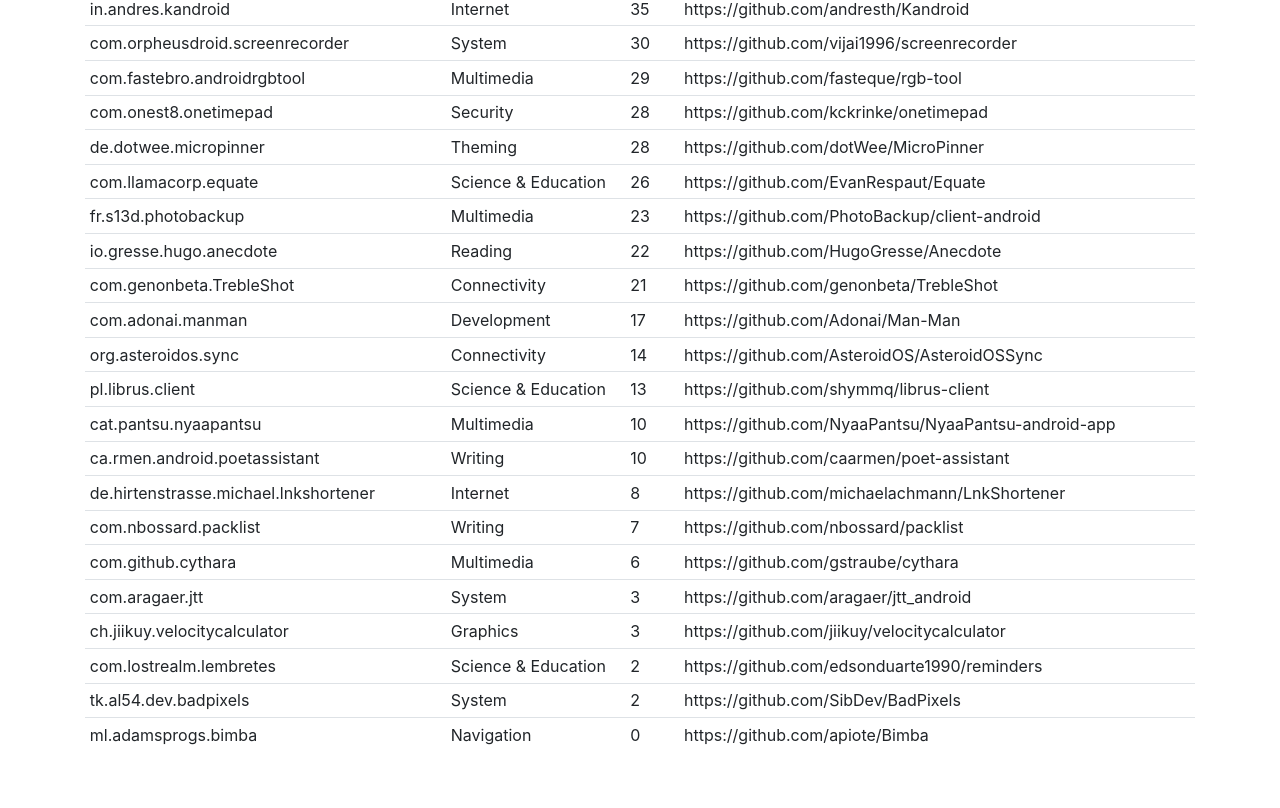
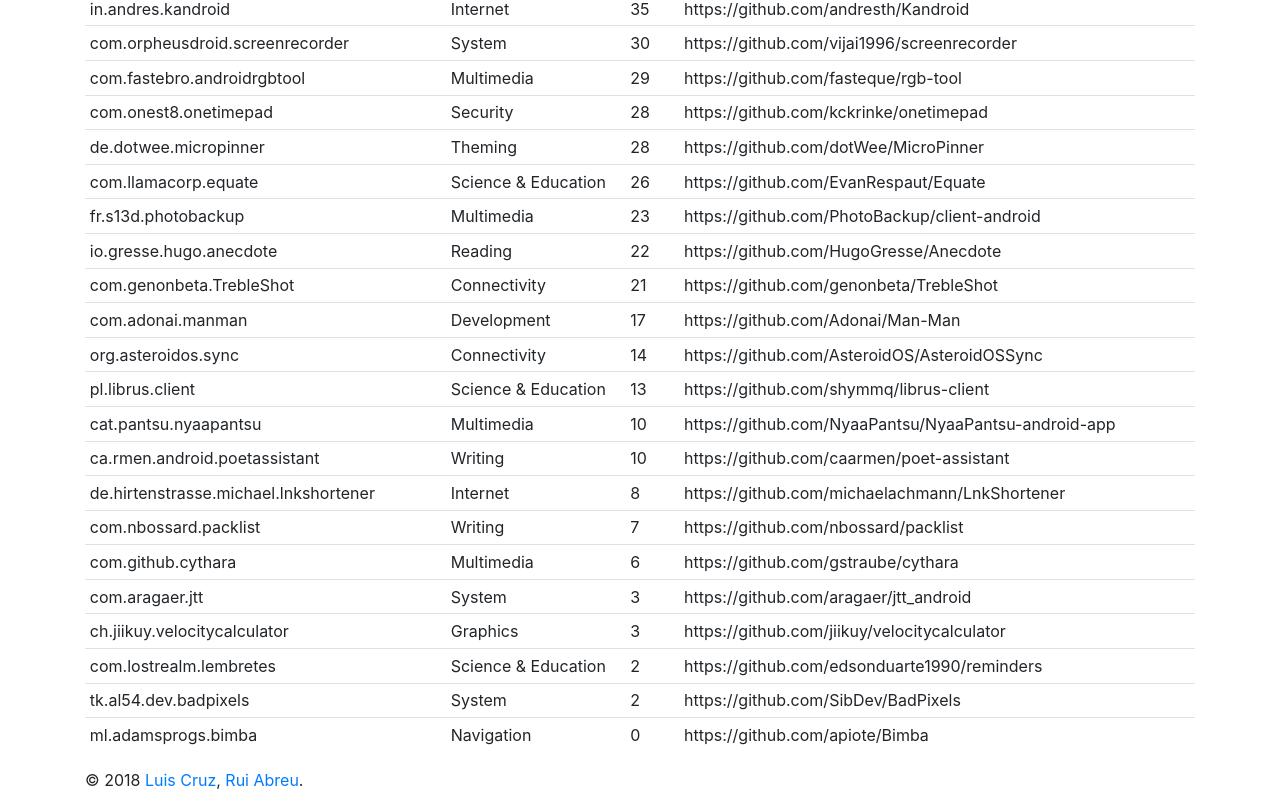
Before and after one commit to luiscruz/android_test_inspector, a plain HTML site: page docs/index.html in a window 1280 px wide. Shown: the part 1433-2241 px from the top of the page. Before the commit the page ends 2201 px from the top, so only its background shows below. Drawn offline with nearby package versions, Linux system fonts and the light colour scheme.

Commit message:
added footer

```diff
--- a/docs/index.html
+++ b/docs/index.html
@@ -20,12 +20,12 @@
   </div>
 </div>
 
-<table>
-</table>
 <div  id='content' class='container'>
 </div>
 
-
+      <footer class='container'>
+        <p>&copy; 2018 <a target='_blank' href='https://luiscruz.github.io'>Luis Cruz</a>, <a href='http://ruimaranhao.com' target='_blank'>Rui Abreu</a>.</p>
+      </footer>
 
         <script src="https://d3js.org/d3.v3.min.js"></script>
         <!-- <script src="d3.min.js?v=3.2.8"></script> -->
```
